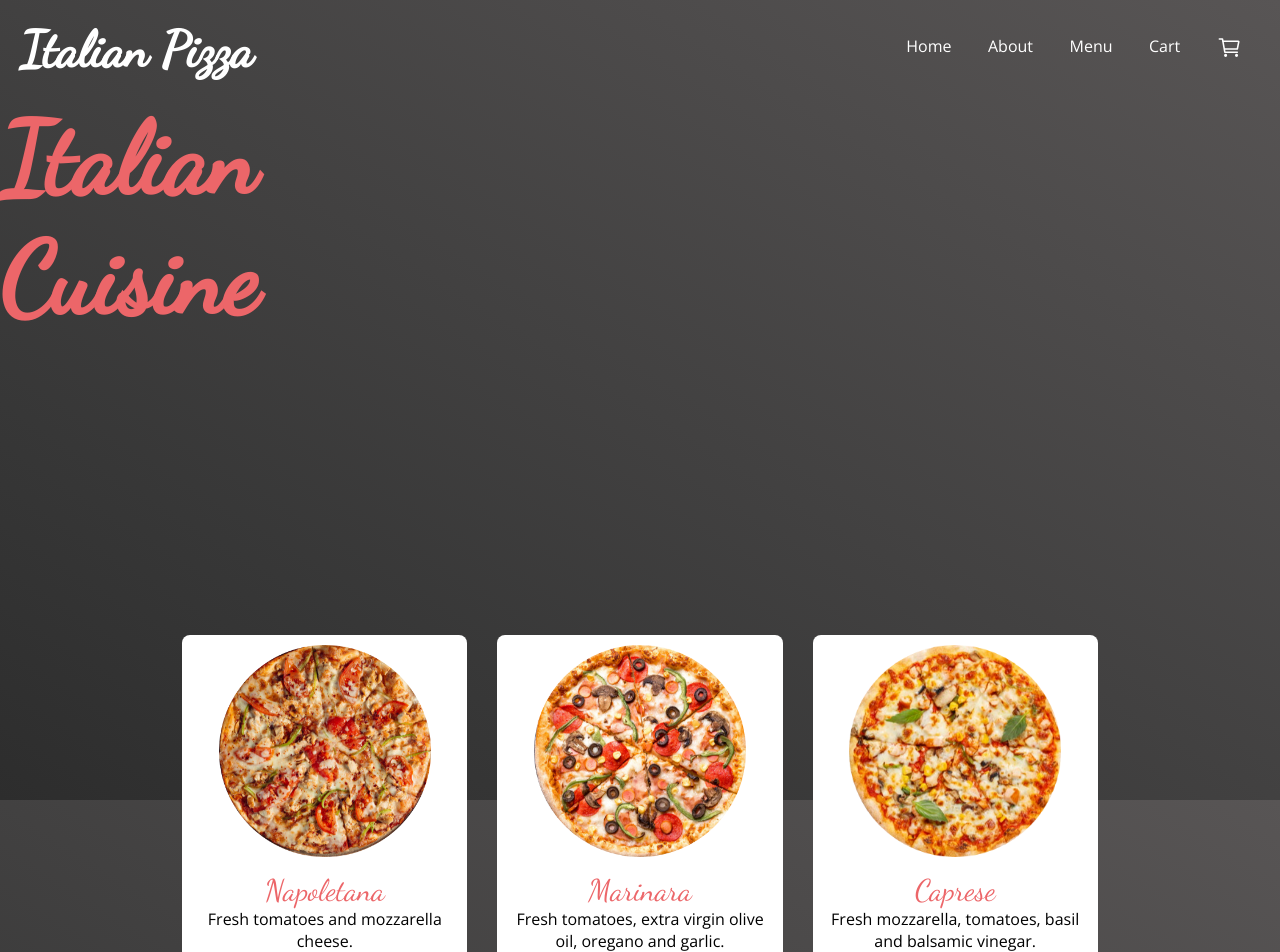
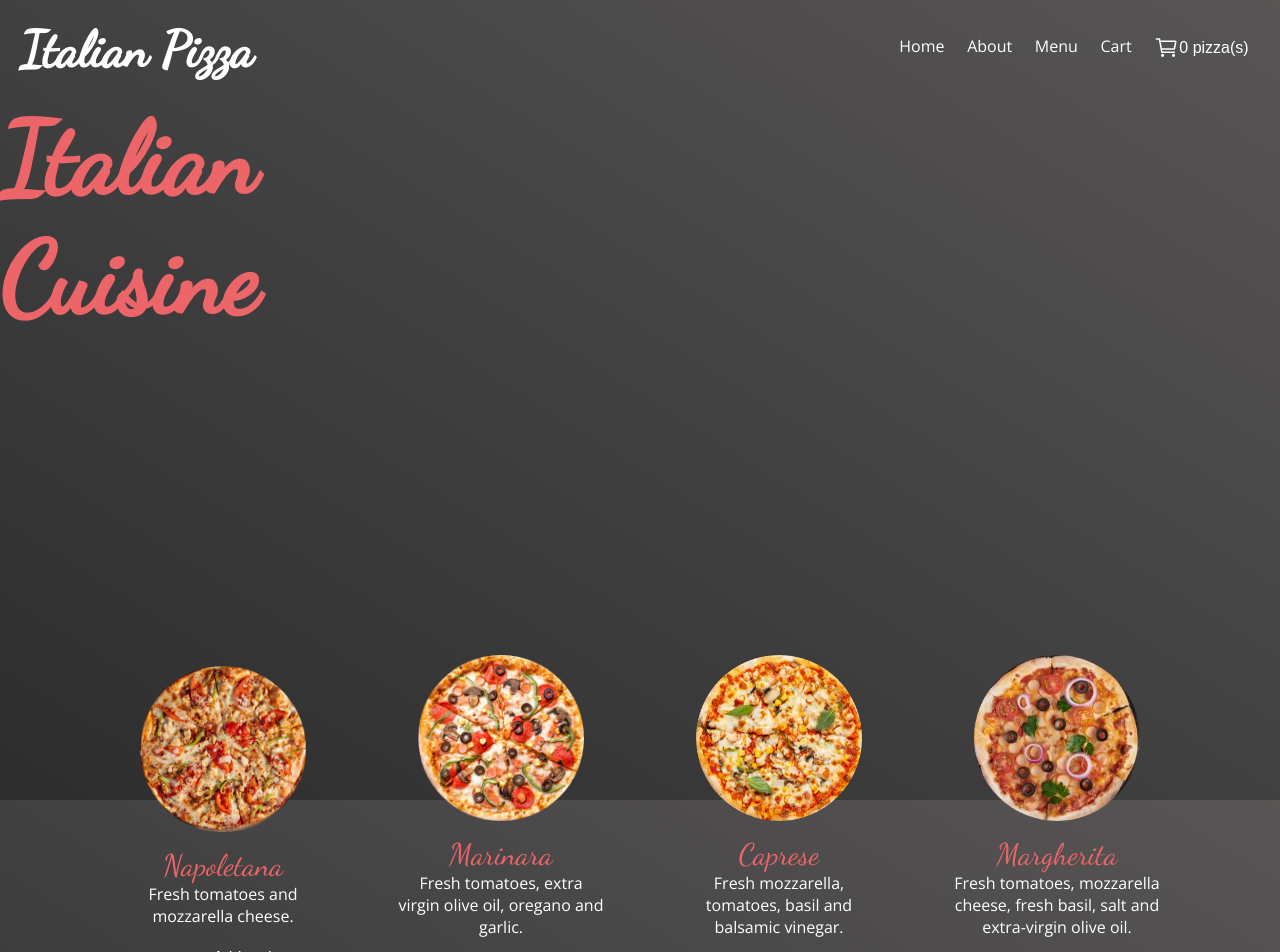
Before and after one commit to lalidiaz/pizza-typescript-react, a React (Create React App) app: page / in a window 1280 px wide. Shown: the top 952 px of the page. Built offline with nearby package versions, Linux system fonts and the light colour scheme; a web font is replaced by a local one.

Commit message:
add cart component

```diff
--- a/src/components/App.tsx
+++ b/src/components/App.tsx
@@ -2,9 +2,11 @@ import pizzas from "../data/pizzas.json";
 import Pizza from "./Pizza";
 import Header from "./Header";
 import Landing from "./Landing";
+import AppStateProvider from "../context/context";
 
 const App = () => {
   return (
+    <AppStateProvider>
       <div className="wrapper">
         <Header />
         <Landing />
@@ -16,6 +18,7 @@ const App = () => {
           </ul>
         </section>
       </div>
+    </AppStateProvider>
   );
 };
 
--- /dev/null
+++ b/src/components/Cart.tsx
@@ -0,0 +1,54 @@
+import React, { useState } from "react";
+import { IoCartOutline } from "react-icons/io5";
+import { AppStateContext } from "../context/context";
+
+interface Props {}
+
+interface State {
+  isOpen: boolean;
+}
+
+const Cart: React.FC<State> = (props: Props) => {
+  const [isOpen, setIsOpen] = useState(false);
+
+  const handleClick = (e: React.MouseEvent<HTMLButtonElement, MouseEvent>) => {
+    setIsOpen(!isOpen);
+  };
+
+  return (
+    <AppStateContext.Consumer>
+      {(state) => {
+        return (
+          <div className="cartContainer">
+            <button
+              className="btn"
+              type="button"
+              onClick={(e) => handleClick(e)}
+            >
+              <IoCartOutline size={25} />
+              <span>{state.cart.items.length} pizza(s)</span>
+            </button>
+            <div
+              className="cartDropDown"
+              style={{
+                display: isOpen ? "block" : "none",
+              }}
+            >
+              <ul>
+                {state.cart.items.map((item) => {
+                  return (
+                    <li key={item.id}>
+                      {item.name} &times; {item.quantity}
+                    </li>
+                  );
+                })}
+              </ul>
+            </div>
+          </div>
+        );
+      }}
+    </AppStateContext.Consumer>
+  );
+};
+
+export default Cart;
--- a/src/components/Header.tsx
+++ b/src/components/Header.tsx
@@ -1,5 +1,5 @@
 import menu from "../data/menu.json";
-import { IoCartOutline } from "react-icons/io5";
+import Cart from "./Cart";
 
 const Header = () => {
   return (
@@ -15,7 +15,7 @@ const Header = () => {
         })}
 
         <span className="cart">
-          <IoCartOutline size={25} />
+          <Cart isOpen={false} />
         </span>
       </div>
     </header>
--- /dev/null
+++ b/src/context/context.tsx
@@ -0,0 +1,42 @@
+import React, { createContext, useState, useContext } from "react";
+
+interface AppStateValue {
+  cart: {
+    items: { id: number; name: string; price: number; quantity: number }[];
+  };
+}
+
+const defaultStateValue: AppStateValue = {
+  cart: {
+    items: [],
+  },
+};
+
+export const AppStateContext = createContext(defaultStateValue);
+
+export const AppSetStateContext = createContext<
+  React.Dispatch<React.SetStateAction<AppStateValue>> | undefined
+>(undefined);
+
+export const useSetState = () => {
+  const setState = useContext(AppSetStateContext);
+  if (!setState) {
+    throw new Error(
+      "useSetState was called outside of the AppSetStateContext provider"
+    );
+  }
+  return setState;
+};
+
+const AppStateProvider: React.FC = ({ children }) => {
+  const [state, setState] = useState(defaultStateValue);
+  return (
+    <AppStateContext.Provider value={state}>
+      <AppSetStateContext.Provider value={setState}>
+        {children}
+      </AppSetStateContext.Provider>
+    </AppStateContext.Provider>
+  );
+};
+
+export default AppStateProvider;
--- a/src/data/pizzas.json
+++ b/src/data/pizzas.json
@@ -33,5 +33,26 @@
     "description": "Fresh tomatoes, mozzarella cheese, fresh basil, salt and extra-virgin olive oil.",
     "price": 14.99,
     "image": "./5.png"
+  },
+  {
+    "id": 6,
+    "name": "Margherita",
+    "description": "Fresh tomatoes, mozzarella cheese, fresh basil, salt and extra-virgin olive oil.",
+    "price": 14.99,
+    "image": "./4.png"
+  },
+  {
+    "id": 7,
+    "name": "Margherita",
+    "description": "Fresh tomatoes, mozzarella cheese, fresh basil, salt and extra-virgin olive oil.",
+    "price": 14.99,
+    "image": "./5.png"
+  },
+  {
+    "id": 8,
+    "name": "Margherita",
+    "description": "Fresh tomatoes, mozzarella cheese, fresh basil, salt and extra-virgin olive oil.",
+    "price": 14.99,
+    "image": "./5.png"
   }
 ]
--- /dev/null
+++ b/src/styles/cart.css
@@ -0,0 +1,40 @@
+.cartContainer {
+  display: inline-block;
+  position: relative;
+}
+
+.cartDropDown {
+  background: white;
+  box-shadow: 0 1px 7px rgba(0, 0, 0, 0.2);
+  position: absolute;
+  left: 50%;
+  transform: translateX(-50%);
+  padding: 10px;
+  width: 140px;
+  text-align: left;
+}
+
+.cartDropDown ul {
+  list-style: none;
+  margin: 0;
+  padding: 0;
+}
+
+.cartDropDown li {
+  border-bottom: 1px solid #ccc;
+  padding: 5px 0;
+}
+
+.cartDropDown li:last-child {
+  border-bottom: 0;
+}
+
+.btn {
+  background: none;
+  border: none;
+  padding: 0;
+  display: inline-flex;
+  align-items: center;
+  cursor: pointer;
+  font-size: 16px;
+}
--- a/src/styles/index.ts
+++ b/src/styles/index.ts
@@ -3,3 +3,4 @@ import "./typography.css";
 import "./header.css";
 import "./landing.css";
 import "./pizza.css";
+import "./cart.css";
--- a/src/styles/pizza.css
+++ b/src/styles/pizza.css
@@ -10,10 +10,9 @@
 }
 
 .pizza-individual-card {
-  width: 23%;
-  padding: 10px;
+  width: 20%;
+  padding: 20px;
   margin: 15px;
-  background: white;
   color: black;
   display: flex;
   flex-direction: column;
@@ -21,6 +20,7 @@
   text-align: center;
   font-family: var(--openSans);
   border-radius: 8px;
+  color: white;
 }
 
 .individual-img {
@@ -36,6 +36,7 @@
 }
 
 .individual-description {
+  font-size: 16px;
 }
 
 .individual-price {
@@ -49,6 +50,7 @@
   outline: transparent;
   border: none;
   padding: 10px;
+  cursor: pointer;
 }
 
 .price-btn {
```
Lines whose indentation alone changed are shown as unchanged.
